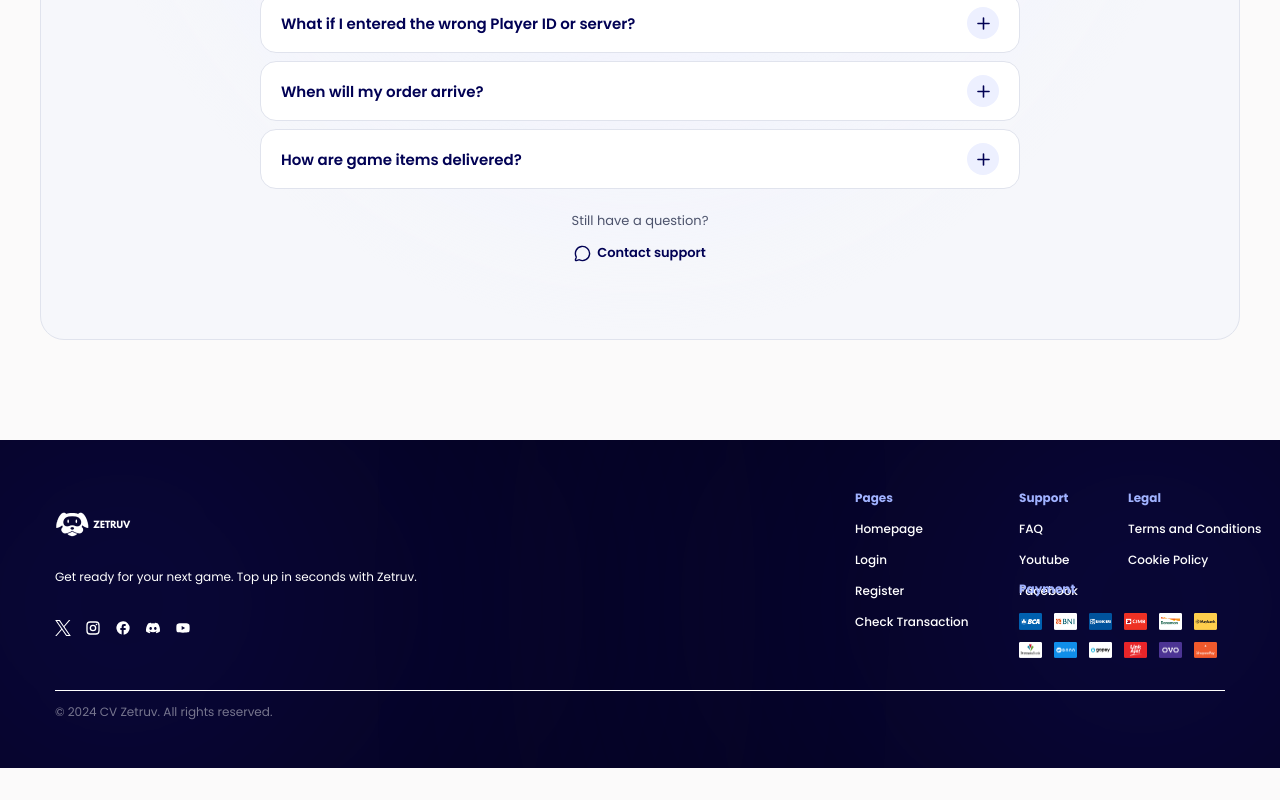
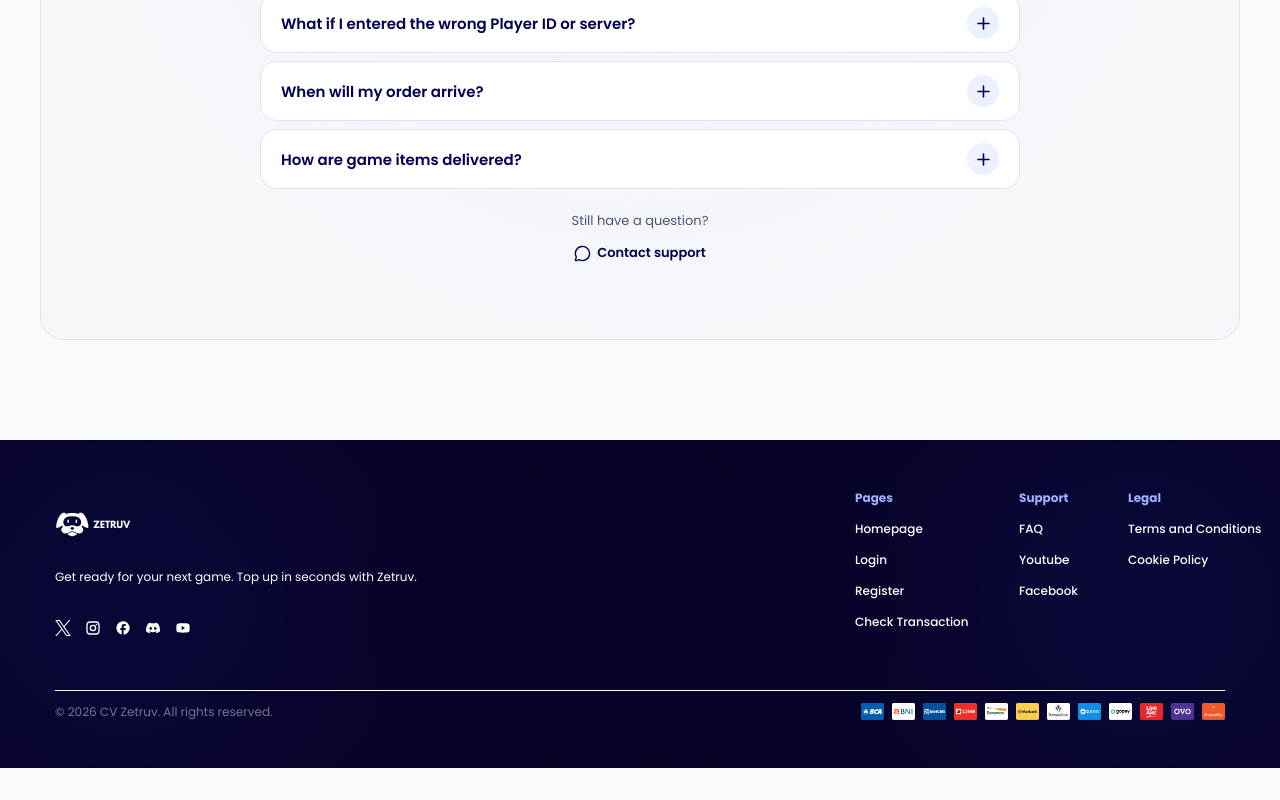
Before and after one commit to karkandea/zetruv-frontend, a React (Vite) app: page / in a window 1280 px wide. Shown: the part 4150-4950 px from the top of the page. Built offline with nearby package versions, Linux system fonts and the light colour scheme; no server answers.

Commit message:
Align Zetruv footer payment logos in a single row

```diff
--- a/src/components/Footer.jsx
+++ b/src/components/Footer.jsx
@@ -56,7 +56,6 @@ export default function Footer() {
             <a href="/order-status">{copy.checkTransaction}</a>
           </div>
 
-          <div className="footer__support-payment">
           <div className="footer__two-columns">
             <div className="footer__column">
               <h3>{copy.support}</h3>
@@ -71,25 +70,17 @@ export default function Footer() {
               <a href="/cookies-policy">{copy.cookiePolicy}</a>
             </div>
           </div>
+        </div>
+      </div>
 
-            <div className="footer__payments">
-              <h3>{copy.payment}</h3>
-              <div className="payment-grid" aria-label={copy.supportedPaymentMethods}>
+      <div className="footer__bottom">
+        <small className="footer__copyright">{copy.footerCopyright}</small>
+        <div className="footer__payments" role="group" aria-label={copy.supportedPaymentMethods}>
           {payments.map((payment) => (
-                  <img
-                    className="payment-mark"
-                    src={payment.image}
-                    alt={payment.name}
-                    key={payment.name}
-                  />
+            <img src={payment.image} alt={payment.name} key={payment.name} />
           ))}
         </div>
       </div>
-          </div>
-        </div>
-      </div>
-
-      <div className="footer__copyright">{copy.label2024CvZetruvAllRightsReserved}</div>
     </footer>
   )
 }
--- a/src/services/storefrontCopy.js
+++ b/src/services/storefrontCopy.js
@@ -169,7 +169,7 @@ const messages = {
   termsAndConditions: ["Terms and Conditions","Syarat dan Ketentuan","Terma dan Syarat"],
   payment: ["Payment","Pembayaran","Pembayaran"],
   supportedPaymentMethods: ["Supported payment methods","Metode pembayaran yang didukung","Kaedah pembayaran yang disokong"],
-  label2024CvZetruvAllRightsReserved: ["© 2024 CV Zetruv. All rights reserved.","© 2024 CV Zetruv. Hak cipta dilindungi.","© 2024 CV Zetruv. Hak cipta terpelihara."],
+  footerCopyright: ["© 2026 CV Zetruv. All rights reserved.","© 2026 CV Zetruv. Hak cipta dilindungi.","© 2026 CV Zetruv. Hak cipta terpelihara."],
   zetruvHome: ["Zetruv home","Beranda Zetruv","Laman utama Zetruv"],
   topUpsVouchersBoostingGameAccounts: ["Top-Ups, Vouchers, Boosting & Game Accounts","Top Up, Voucher, Joki & Akun Game","Tambah Nilai, Baucar, Khidmat Joki & Akaun Permainan"],
   closeNavigationMenu: ["Close navigation menu","Tutup menu navigasi","Tutup menu navigasi"],
--- a/src/styles/global.css
+++ b/src/styles/global.css
@@ -114,9 +114,6 @@ img { display: block; max-width: 100%; }
 .footer__links h3 { margin: 0; color: var(--lavender); font-size: 12px; }
 .footer__links a { font-size: 11px; }
 .footer-subtitle { margin-top: 8px !important; }
-.payment-grid { display: flex; flex-wrap: wrap; gap: 6px; max-width: 205px; }
-.payment-grid span { padding: 3px 5px; border-radius: 3px; color: #111; background: #fff; font-size: 7px; font-weight: 700; }
-.footer__copyright { padding: 16px 0 46px; border-top: 1px solid rgba(255,255,255,.75); color: rgba(255,255,255,.45); font-size: 11px; }
 
 .contact-fab { position: fixed; z-index: 40; right: 26px; top: 56%; display: flex; align-items: center; gap: 8px; padding: 11px 16px; border: 2px solid white; border-radius: 40px; color: white; background: var(--navy); box-shadow: 0 10px 30px rgba(0,0,0,.25); cursor: pointer; }
 .contact-fab img { width: 16px; height: 16px; }
--- a/src/styles/homepage-final.css
+++ b/src/styles/homepage-final.css
@@ -1087,45 +1087,9 @@
 }
 
 .site-shell--homepage-final .footer__column,
-.site-shell--homepage-final .footer__column h3,
-.site-shell--homepage-final .footer__payments h3 {
+.site-shell--homepage-final .footer__column h3 {
   font-size: 12px;
   line-height: 19px;
-}
-
-.site-shell--homepage-final .footer__support-payment,
-.site-shell--homepage-final .payment-grid {
-  width: 206px;
-}
-
-.site-shell--homepage-final .payment-grid {
-  grid-template-columns: repeat(6, 23px);
-  gap: 12px;
-}
-
-.site-shell--homepage-final .payment-mark {
-  width: 23px;
-  height: 16.414px;
-  overflow: visible;
-  border-radius: 1.313px;
-  background: transparent;
-}
-
-.site-shell--homepage-final .payment-mark img {
-  width: 23px;
-  height: 16.414px;
-  object-fit: contain;
-}
-
-.site-shell--homepage-final .footer__copyright {
-  width: min(1170px, 100%);
-  height: 29px;
-  margin-top: 32px;
-  padding-top: 12px;
-  border-top: 1px solid #fff;
-  color: rgba(255, 255, 255, .45);
-  font-size: 12px;
-  line-height: 17px;
 }
 
 /* Floating support button stays visible while the page scrolls. */
@@ -1170,10 +1134,6 @@
     justify-content: flex-start;
   }
 
-  .site-shell--homepage-final .footer__copyright {
-    width: 100%;
-  }
-
   .site-shell--homepage-final > .contact-fab {
     right: 20px;
     bottom: 20px;
@@ -1189,10 +1149,6 @@
   .site-shell--homepage-final .footer__links {
     flex-direction: column;
     gap: 28px;
-  }
-
-  .site-shell--homepage-final .footer__support-payment {
-    width: 100%;
   }
 
   .site-shell--homepage-final > .contact-fab {
@@ -1316,8 +1272,7 @@
   height: 143px;
 }
 
-.site-shell--homepage-final .footer--figma-final .footer__column h3,
-.site-shell--homepage-final .footer--figma-final .footer__payments h3 {
+.site-shell--homepage-final .footer--figma-final .footer__column h3 {
   margin: 0;
   color: #a0b2ff;
   font-size: 12px;
@@ -1332,22 +1287,11 @@
   font-weight: 500;
 }
 
-.site-shell--homepage-final .footer--figma-final .footer__support-payment {
-  width: 206px;
-  height: 168.828px;
-  display: flex;
-  flex-direction: column;
-  align-items: flex-start;
-  gap: 10px;
-}
-
 .site-shell--homepage-final .footer--figma-final .footer__two-columns {
   width: 206px;
-  height: 81px;
   display: flex;
   align-items: flex-start;
   gap: 50px;
-  overflow: visible;
 }
 
 .site-shell--homepage-final .footer--figma-final .footer__two-columns .footer__column:first-child {
@@ -1356,55 +1300,6 @@
 
 .site-shell--homepage-final .footer--figma-final .footer__two-columns .footer__column:last-child {
   width: 106px;
-}
-
-.site-shell--homepage-final .footer--figma-final .footer__payments {
-  width: 206px;
-  height: 77.828px;
-  display: flex;
-  flex-direction: column;
-  align-items: flex-start;
-  justify-content: center;
-  gap: 14px;
-}
-
-.site-shell--homepage-final .footer--figma-final .payment-grid {
-  width: 206px;
-  height: 44.828px;
-  display: grid;
-  grid-template-columns: repeat(6, 22.98px);
-  grid-template-rows: repeat(2, 16.414px);
-  column-gap: 12px;
-  row-gap: 12px;
-  align-items: center;
-  justify-content: start;
-}
-
-.site-shell--homepage-final .footer--figma-final .payment-mark {
-  width: 22.98px;
-  height: 16.414px;
-  display: block;
-  max-width: none;
-  margin: 0;
-  padding: 0;
-  border: 0;
-  border-radius: 1.313px;
-  background: transparent;
-  object-fit: contain;
-}
-
-.site-shell--homepage-final .footer--figma-final .footer__copyright {
-  position: relative;
-  z-index: 1;
-  width: min(1170px, 100%);
-  height: 29px;
-  margin: 32px auto 0;
-  padding-top: 12px;
-  border-top: 1px solid #fff;
-  color: rgba(255,255,255,.45);
-  font-size: 12px;
-  line-height: 17px;
-  font-weight: 400;
 }
 
 @media (max-width: 900px) {
@@ -1429,10 +1324,6 @@
     width: 100%;
     height: auto;
     justify-content: flex-start;
-  }
-
-  .site-shell--homepage-final .footer--figma-final .footer__copyright {
-    width: 100%;
   }
 }
 
@@ -1490,14 +1381,11 @@
     margin: 0;
   }
 
-  .site-shell--homepage-final .footer--figma-final .footer__copyright {
+  .site-shell--homepage-final .footer--figma-final .footer__bottom {
     position: absolute;
     top: 249.828px;
     left: 50%;
-    width: 1170px;
-    height: 29px;
     margin: 0;
-    padding-top: 12px;
     transform: translateX(-50%);
   }
 }
--- a/src/styles/homepage-responsive.css
+++ b/src/styles/homepage-responsive.css
@@ -46,7 +46,7 @@
     justify-content: flex-start;
   }
 
-  .site-shell--homepage-final .footer--figma-final .footer__copyright {
+  .site-shell--homepage-final .footer--figma-final .footer__bottom {
     position: relative;
     top: auto;
     left: auto;
--- a/src/styles/redesign-b.css
+++ b/src/styles/redesign-b.css
@@ -72,18 +72,53 @@
 .socials img { width: 16px; height: 16px; object-fit: contain; }
 .footer__links { height: 169px; display: flex; align-items: flex-start; justify-content: flex-end; gap: 50px; }
 .footer__column { display: flex; flex-direction: column; gap: 12px; white-space: nowrap; font-size: 12px; line-height: 19px; }
-.footer__column h3, .footer__payments h3 { margin: 0; color: var(--lavender); font-size: 12px; line-height: 19px; }
+.footer__column h3 { margin: 0; color: var(--lavender); font-size: 12px; line-height: 19px; }
 .footer__column a { font-weight: 500; }
-.footer__support-payment { width: 206px; display: flex; flex-direction: column; gap: 10px; }
-.footer__two-columns { display: flex; gap: 50px; }
-.footer__payments { display: flex; flex-direction: column; gap: 14px; }
-.payment-grid { width: 206px; display: grid; grid-template-columns: repeat(6, 23px); gap: 12px; }
-.payment-mark { width: 23px; height: 16px; display: flex; align-items: center; justify-content: center; overflow: hidden; border-radius: 1.5px; background: white; }
-.payment-mark img { width: 86%; height: 72%; object-fit: contain; }
-.payment-mark--blue { background: #005cae; }
-.payment-mark--red { background: #e82529; }
-.payment-mark--yellow { background: #ffce4c; }
-.payment-mark--purple { background: #4c3494; }
-.payment-mark--orange { background: #f0592c; }
-.payment-mark--blue-light { background: #108ee9; }
-.footer__copyright { position: relative; z-index: 1; width: min(1170px, 100%); height: 29px; margin: 32px auto 0; padding-top: 12px; border-top: 1px solid white; color: rgba(255,255,255,.45); font-size: 12px; line-height: 17px; }
+.footer__links > .footer__two-columns { flex-direction: row; gap: 50px; }
+.footer__bottom {
+  position: relative;
+  z-index: 1;
+  display: flex;
+  align-items: center;
+  justify-content: space-between;
+  gap: 16px;
+  width: min(1170px, 100%);
+  margin: 32px auto 0;
+  padding-top: 12px;
+  border-top: 1px solid white;
+}
+
+.footer__copyright {
+  color: rgba(255, 255, 255, .45);
+  font-size: 12px;
+  line-height: 17px;
+}
+
+.footer__payments {
+  display: grid;
+  grid-template-columns: repeat(12, minmax(0, 1fr));
+  align-items: center;
+  gap: clamp(3px, 1vw, 8px);
+  width: 364px;
+  max-width: 100%;
+}
+
+.footer__payments img {
+  display: block;
+  width: 100%;
+  aspect-ratio: 23 / 16.414;
+  border-radius: 1.313px;
+  object-fit: contain;
+}
+
+@media (max-width: 700px) {
+  .footer__bottom {
+    flex-direction: column;
+    align-items: flex-start;
+    gap: 10px;
+  }
+
+  .footer__payments {
+    align-self: flex-end;
+  }
+}
--- a/src/styles/redesign-c.css
+++ b/src/styles/redesign-c.css
@@ -19,7 +19,7 @@
   .flash-section { width: calc(100% - 48px); }
   .merchandise { padding-inline: 24px; }
   .footer { padding-inline: 32px; }
-  .footer__content, .footer__copyright { width: 100%; }
+  .footer__content, .footer__bottom { width: 100%; }
   .footer__content { grid-template-columns: minmax(0, 1fr) minmax(420px, 1fr); }
 }
 
@@ -63,7 +63,6 @@
   .footer__content { height: auto; grid-template-columns: 1fr; gap: 36px; }
   .footer__brand, .footer__brand p { width: 100%; }
   .footer__links { height: auto; justify-content: flex-start; }
-  .footer__copyright { margin-top: 32px; }
   .contact-fab { top: 500px; right: 20px; }
 }
 
@@ -105,7 +104,6 @@
   .merchandise__panel { margin-top: 20px; }
   .footer { padding: 42px 24px; }
   .footer__links { flex-direction: column; gap: 28px; }
-  .footer__support-payment { width: 100%; }
-  .footer__two-columns { gap: 46px; }
+  .footer__links > .footer__two-columns { gap: 46px; }
   .contact-fab { top: 455px; width: auto; height: 38px; padding-inline: 11px; font-size: 12px; }
 }
```
Lines whose indentation alone changed are shown as unchanged.
